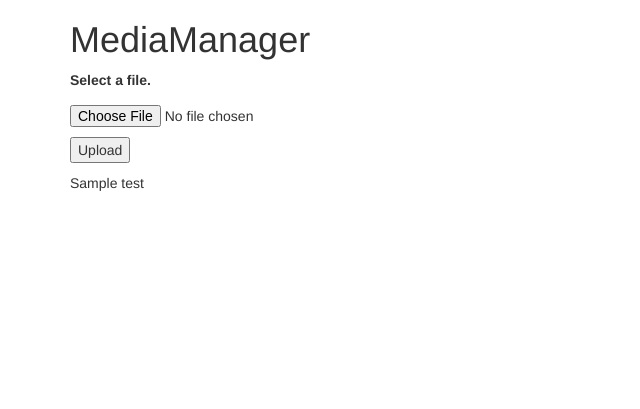
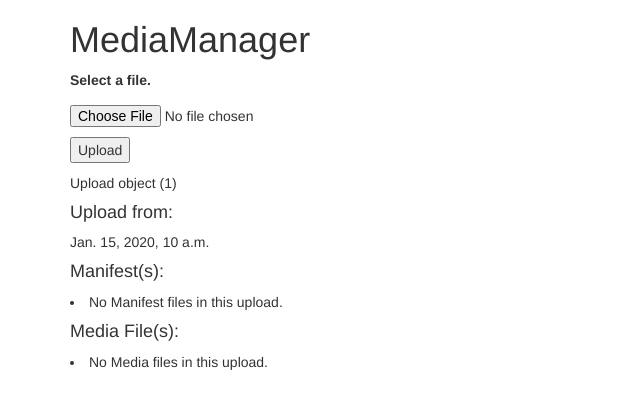
Before and after one commit to DarkRoseAM/mediamanager, a Django app: template media/templates/media_table.html in a window 1280 px wide. Shown: the top 409 px of the page, without its empty margins (0-640 px from the left). Run offline with Django 3.2, Linux system fonts and the light colour scheme; tables that the repository leaves empty hold one stand-in row (values such as "Sample post"); the template is opened without the code that fills it: values that come from a table or form of the project are taken from there, most other values are stand-ins (such as "Sample title", 1, 10 or a date in 2020); some libraries are stand-ins or nearby versions.

Commit message:
More template work.

```diff
--- a/media/admin.py
+++ b/media/admin.py
@@ -52,6 +52,7 @@ class RecordAdmin(admin.ModelAdmin):
     )
 
     list_display = [
+        'id',
         'title',
         'releasedate',
         'version',
--- a/media/templates/media_table.html
+++ b/media/templates/media_table.html
@@ -15,8 +15,13 @@
 
     <p><input type="submit" value="Upload" /></p>
 
-        {% if test %}
-            {{ test|linebreaks }}
-        {% endif %}
+{% for upload in uploads %}
+    {{ upload }}
+    {% include "upload_table.html" with upload=upload verbose="true" %}
+
+{% empty %}
+    No available uploads.
+
+{% endfor %}
 
 {% endblock %}
--- /dev/null
+++ b/media/templates/upload_table.html
@@ -0,0 +1,69 @@
+{% if verbose %}
+    <h4>Upload from:</h4>
+    {{ upload.created_at }}
+{% endif %}
+
+{% if verbose %}
+    <h4>Manifest(s):</h4>
+{% endif %}
+
+    {% for manifest in upload.manifests.all %}
+        <table class="tg">
+        <tr>
+            <th>
+                <a href="{{ manifest.file.url }}">{{ manifest.file.name }}</a>
+            </th>
+        </tr>
+        <tr>
+            <th>Title</th>
+            <th>Content Type</th>
+            <th>Version</th>
+            <th>Release Date</th>
+            <th>Language</th>
+            <th>File</th>
+        </tr>
+        {% for record in manifest.records.all %}
+            <tr>
+                <td>
+                    <a href="{{ record.get_absolute_url }}">{{ record.title }}</a>
+                </td>
+                <td>{{ record.contenttype }}</td>
+                <td>{{ record.version }}</td>
+                <td>{{ record.releasedate }}</td>
+                <td>{{ record.language }}</td>
+                {% if record.media.file %}
+                    <td>
+                        <a href="{{ record.media.file.url }}">{{ record.filename }}</a>
+                    </td>
+                {% else %}
+                    <td>{{ record.filename }}: Not available.</td>
+                {% endif %}
+            </tr>
+        {% empty %}
+            {% if verbose %}
+                <tr>
+                    <td>
+                        No Records in this Manifest.
+                    </td>
+                </tr>
+            {% endif %}
+        {% endfor %}
+        </table>
+
+    {% empty %}
+        {% if verbose %}
+            <li>No Manifest files in this upload.</li>
+        {% endif %}
+    {% endfor %}
+
+{% if verbose %}
+    <h4>Media File(s):</h4>
+{% endif %}
+
+    {% for media in upload.media.all %}
+        <li><a href="{{ media.file.url }}">{{ media.file.name }}</a></li>
+    {% empty %}
+        {% if verbose %}
+            <li>No Media files in this upload.</li>
+        {% endif %}
+    {% endfor %}
--- a/media/views.py
+++ b/media/views.py
@@ -40,11 +40,12 @@ def table_view(request, *args, **kwargs):
         if form.is_valid():
             upload = process_upload([request.FILES['file']])
 
-        return HttpResponseRedirect(upload.get_absolute_url())
+            return HttpResponseRedirect(upload.get_absolute_url())
 
     # Load record for the list page.
     context = {
         'form': UploadForm(),
+        'uploads': models.Upload.objects.all(),
     }
 
     # Render list page with the record and the form.
```
Also changed, not shown: media/templates/media/upload_detail.html (+1 -58 lines). Lines whose indentation alone changed are shown as unchanged.
